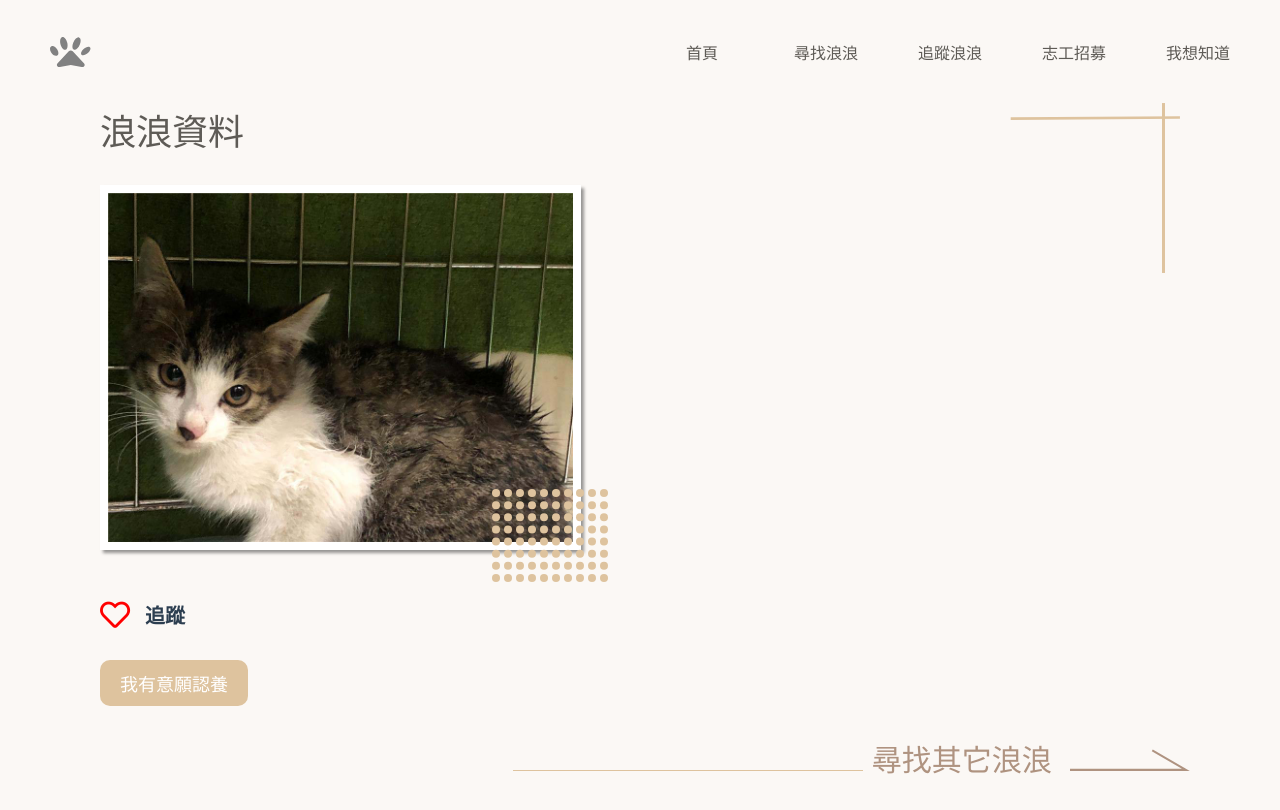
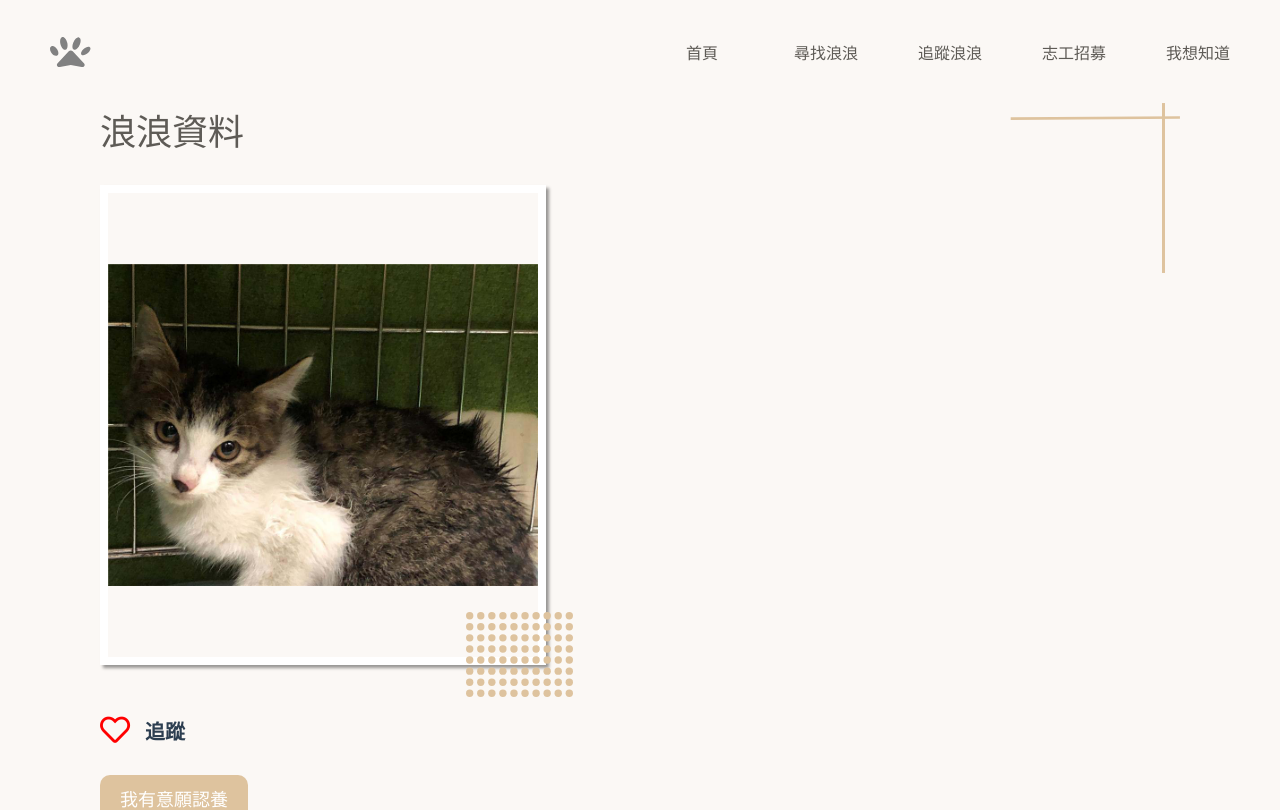
Before and after one commit to sherry-hooo/LangLangAdoption, a Vue app: page /description/1/1 in a window 1280 px wide. Shown: the top 810 px of the page. Built offline with nearby package versions, Linux system fonts and the light colour scheme; no server answers.

Commit message:
fix(Descrition view): Modify the picture beyond the container issue

```diff
--- a/src/views/Description.vue
+++ b/src/views/Description.vue
@@ -283,6 +283,7 @@ main {
   }
   &_img_box {
     display: flex;
+    flex: 40%;
     flex-direction: column;
     @include breakpoint.mobile {
       flex-direction: unset;
@@ -409,7 +410,7 @@ main {
   border-color: color.$white;
   background-color: color.$brown_100;
   box-shadow: 3px 3px 3px rgba(0, 0, 0, 0.4);
-  max-width: 500px;
+  height: 300px;
   max-height: 60vh;
   & img {
     width: 100%;
@@ -417,7 +418,7 @@ main {
     object-fit: contain;
   }
   @include breakpoint.desktop {
-    flex: unset;
+    height: 500px;
   }
 }
 .follow_box {
```
